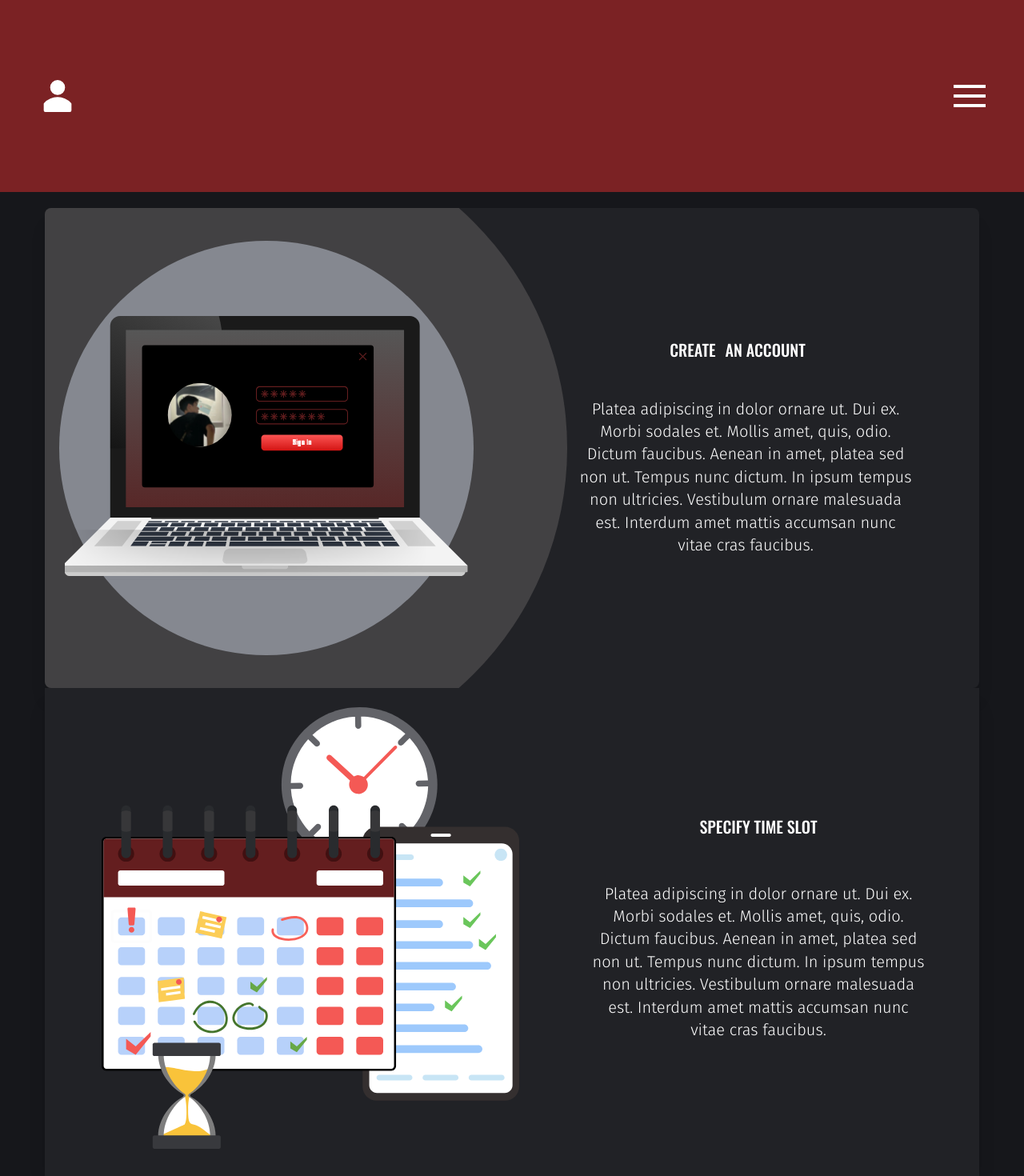
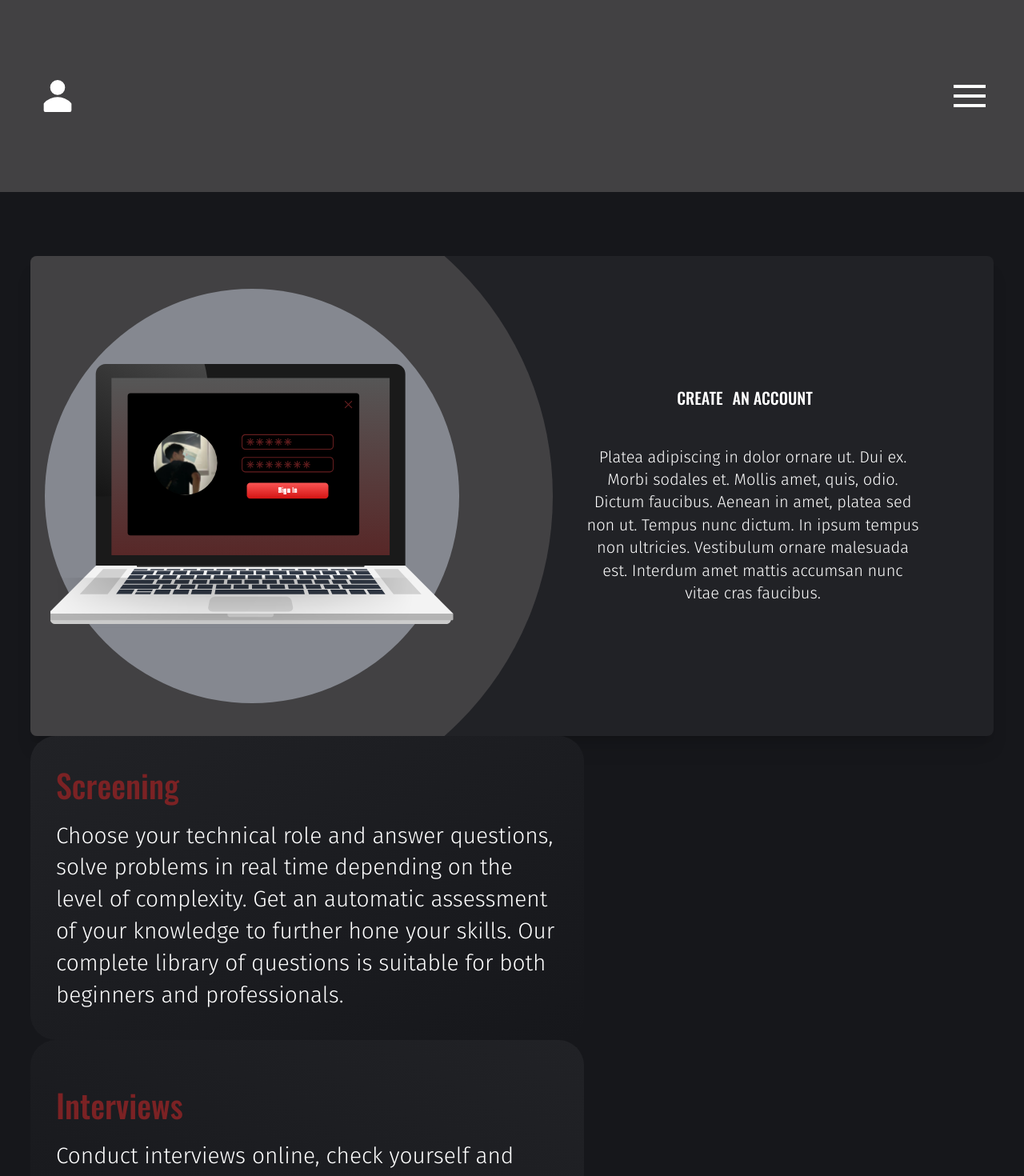
Before and after one commit to vorobeybird/Sobesity-UI, a React (Create React App) app: page / in a window 1280 px wide. Shown: the top 1470 px of the page at 80% size. Built offline with nearby package versions, Linux system fonts and the light colour scheme; no server answers.

Commit message:
add basic landing comp

```diff
--- a/src/App.tsx
+++ b/src/App.tsx
@@ -1,12 +1,6 @@
-import { CreateAccount } from 'components/ui/info-components/create-account';
-import TimeSlot from 'components/ui/info-components/time-slot';
-import FindInterviewer from 'components/ui/info-components/find-interviewer';
-import { Footer } from 'layouts/footer/Footer';
 import { useAppDispatch } from 'hooks';
 import { getAllCategories } from 'store/question.store';
-import { AuthForm } from 'components/auth-form';
-import { FormType } from 'components/auth-form/auth-form.types';
-import Header from './layouts/Header';
+import LandingPage from 'pages/landing-page';
 
 function App() {
   const dispatch = useAppDispatch();
@@ -14,18 +8,8 @@ function App() {
   dispatch(getAllCategories());
 
   return (
-    <div className="grid bg-black-dark justify-items-center">
-      <Header isLoggedIn />
-      {/* <h1 className="body-4">Sobecity</h1> */}
-      <div className="flex flex-col w-min-[370px] w-max-[1280px] items-center px-6 lg:px-14">
-        <div className="w-full py-5 text-primary-dark">
-          <CreateAccount />
-          <TimeSlot />
-          <FindInterviewer />
-        </div>
-      </div>
-      <AuthForm type={FormType.SignUp} action={() => {}} />
-      <Footer />
+    <div className="bg-black-dark">
+      <LandingPage />
     </div>
   );
 }
--- a/src/layouts/Header/Header.tsx
+++ b/src/layouts/Header/Header.tsx
@@ -1,7 +1,8 @@
+import { FC } from 'react';
 import BurgerMenu from '../../components/burger-menu';
 import ProfileButton from '../../components/profile-button';
 
-export function Header(props: any) {
+export const Header: FC<{ isLoggedIn: boolean }> = (props) => {
   const { isLoggedIn } = props;
 
   const tempLogInButton = (
@@ -14,9 +15,9 @@ export function Header(props: any) {
   );
 
   return (
-    <div className="flex flex-row items-center justify-between w-full  w-max-full sm:h-28 sm:px-6 md:h-60 md:px-12 bg-primary">
+    <div className="flex flex-row items-center justify-between sm:h-28 sm:px-6 md:h-60 md:px-12 bg-secondary-dark">
       {isLoggedIn ? <ProfileButton /> : tempLogInButton}
       <BurgerMenu />
     </div>
   );
-}
+};
--- /dev/null
+++ b/src/pages/landing-page/index.ts
@@ -0,0 +1,3 @@
+import { LandingPage } from './landing-page';
+
+export default LandingPage;
--- /dev/null
+++ b/src/pages/landing-page/landing-page.tsx
@@ -0,0 +1,24 @@
+import Header from 'layouts/Header';
+import { Footer } from 'layouts/footer/Footer';
+import { CreateAccount } from 'components/ui/info-components/create-account';
+import InfoCards from 'components/ui/info-cards';
+
+export const LandingPage = () => {
+  const isLoggedIn = true;
+
+  return (
+    <div className="grid min-h-screen grid-cols-1 justify-items-center">
+      <div className="w-full col-span-5">
+        <Header isLoggedIn={isLoggedIn} />
+      </div>
+      <main className="col-span-3 py-20">
+        {/* main content goes here */}
+        <CreateAccount />
+        <InfoCards />
+      </main>
+      <div className="flex items-end w-full col-span-5 ">
+        <Footer />
+      </div>
+    </div>
+  );
+};
```
Also changed, not shown: 1 other file (tests, documents, lock files or other folders).
